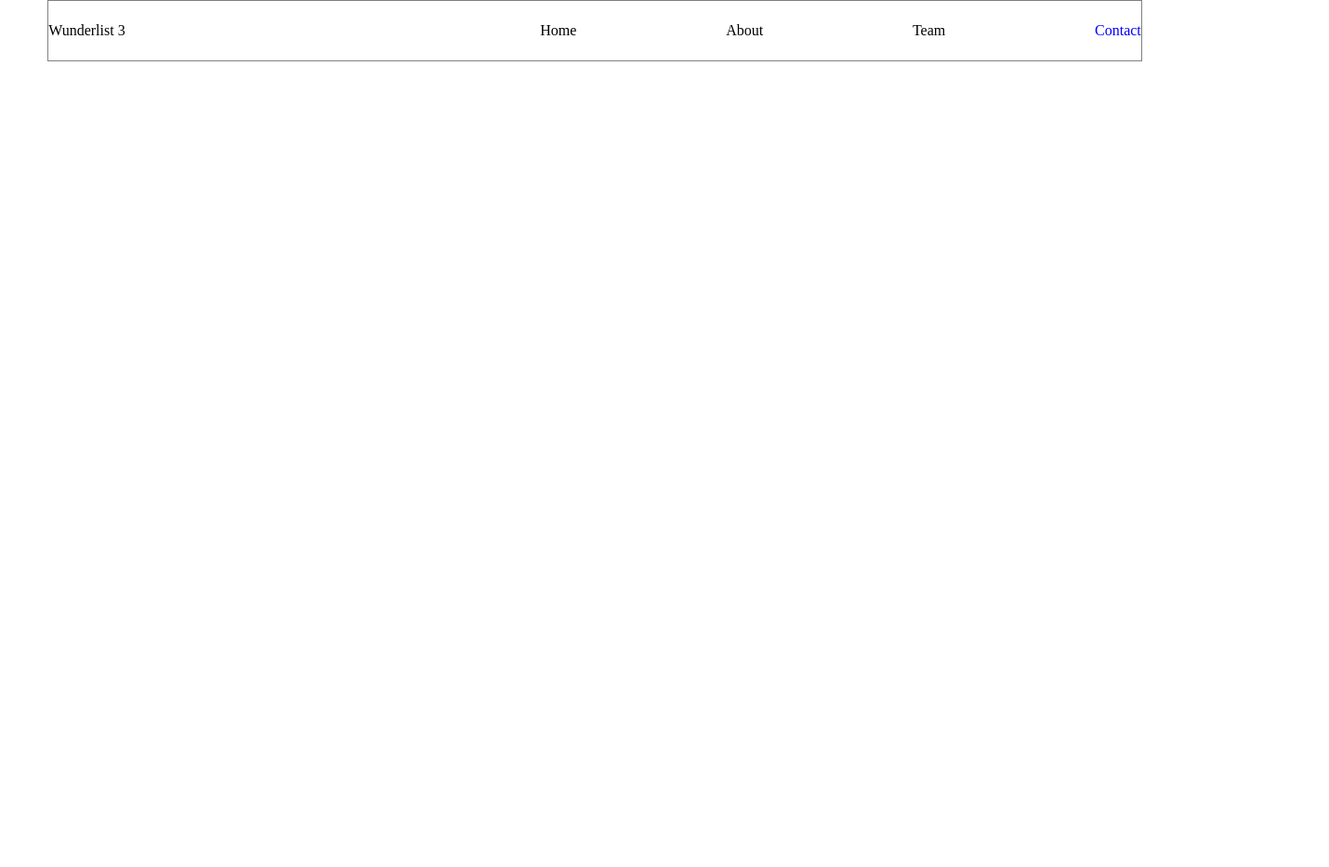
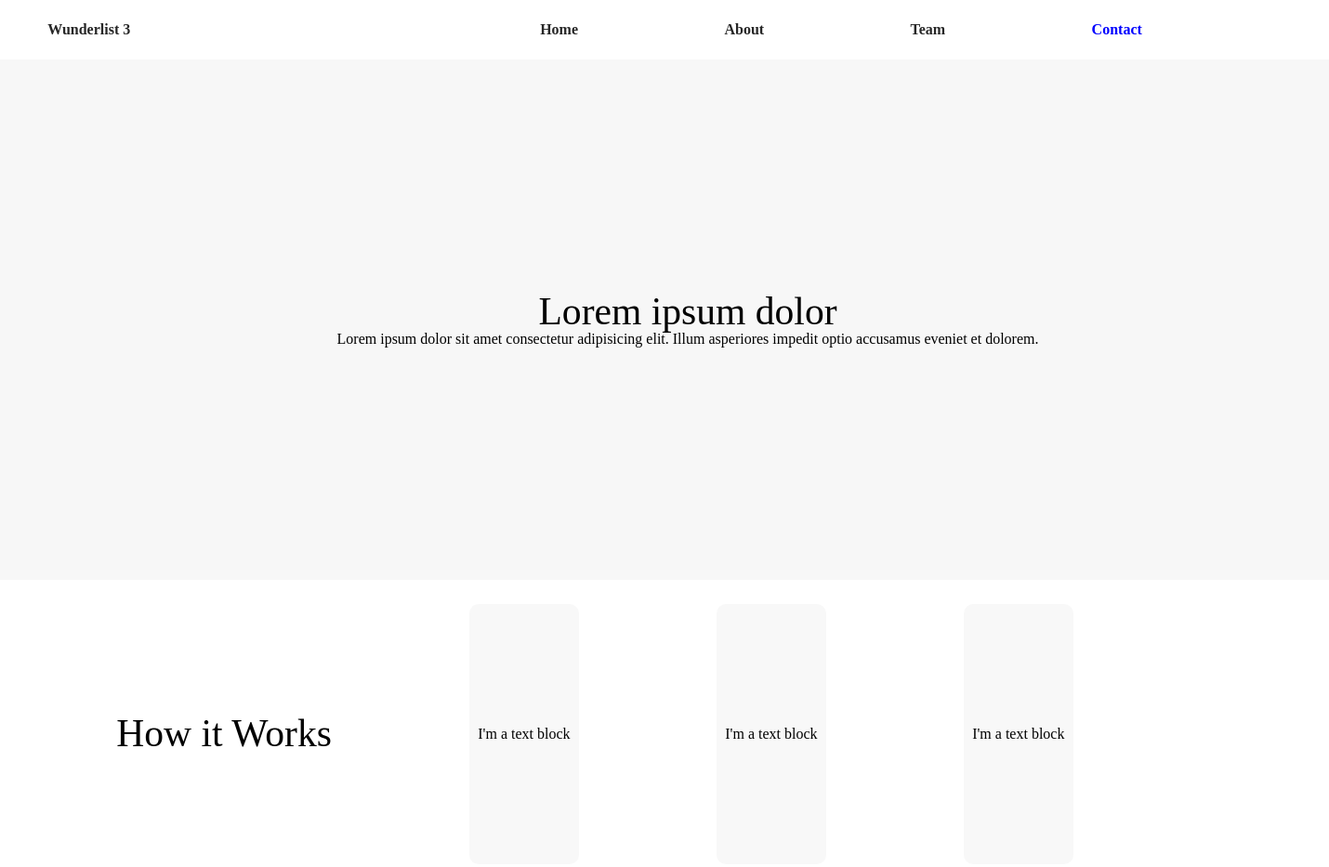
Before and after one commit to bw-wunderlist-3/Marketing, a plain HTML site: page index.html in a window 1280 px wide. Shown: the whole page at 93% size, 1430 px wide, since content can reach past the window. Before the commit the page ends 800 px from the top, so only its background shows below. Drawn offline with Linux system fonts and the light colour scheme.

Commit message:
hero and how it works format

```diff
--- a/index.css
+++ b/index.css
@@ -1,5 +1,8 @@
-* {
+/* * {
   border: 1px solid gray;
+} */
+h2 {
+  font-size: 2.6rem;
 }
 
 /**************
@@ -15,7 +18,8 @@ nav.topnav {
 
 nav.topnav a {
   text-decoration: none;
-  color: black;
+  color: rgb(39, 39, 39);
+  font-weight: 600;
 }
 
 div.top-menu {
@@ -32,3 +36,34 @@ nav.topnav a.menu-contact {
 /**************
 *****Hero******
 ***************/
+.hero-section {
+  height: 70vh;
+  width: 100%;
+  background-color: rgba(233, 233, 233, 0.377);
+  display: flex;
+  flex-direction: column;
+  justify-content: center;
+  align-items: center;
+  margin: 0;
+  padding: 0 50px 0 100px;
+}
+
+/******************
+*****Features******
+*******************/
+.features-section {
+  display: flex;
+  justify-content: space-around;
+  align-items: center;
+  margin: 2% 4%;
+}
+
+.feature-container {
+  display: flex;
+  justify-content: center;
+  align-items: center;
+  background-color: rgba(240, 240, 240, 0.459);
+  border-radius: 10px;
+  height: 35vh;
+  width: 10%;
+}
--- a/index.html
+++ b/index.html
@@ -10,6 +10,7 @@
 </head>
 
 <body>
+  <!-------BEGIN NAV BAR -------->
   <nav class="topnav">
     <div class="logo">
       <a href="index.html">Wunderlist 3</a>
@@ -21,6 +22,20 @@
       <a class="button menu-contact" href="contact.html">Contact</a>
     </div>
   </nav>
+  <!----- END NAV BAR, BEGIN HERO SEC ------->
+  <section>
+    <div class="hero-section">
+      <h2>Lorem ipsum dolor</h2>
+      <p>Lorem ipsum dolor sit amet consectetur adipisicing elit. Illum asperiores impedit optio accusamus eveniet et
+        dolorem.</p>
+    </div>
+    <div class="features-section">
+      <h2>How it Works</h2>
+      <div class="feature-container">I'm a text block</div>
+      <div class="feature-container">I'm a text block</div>
+      <div class="feature-container">I'm a text block</div>
+    </div>
+  </section>
 
 
 </body>
```
